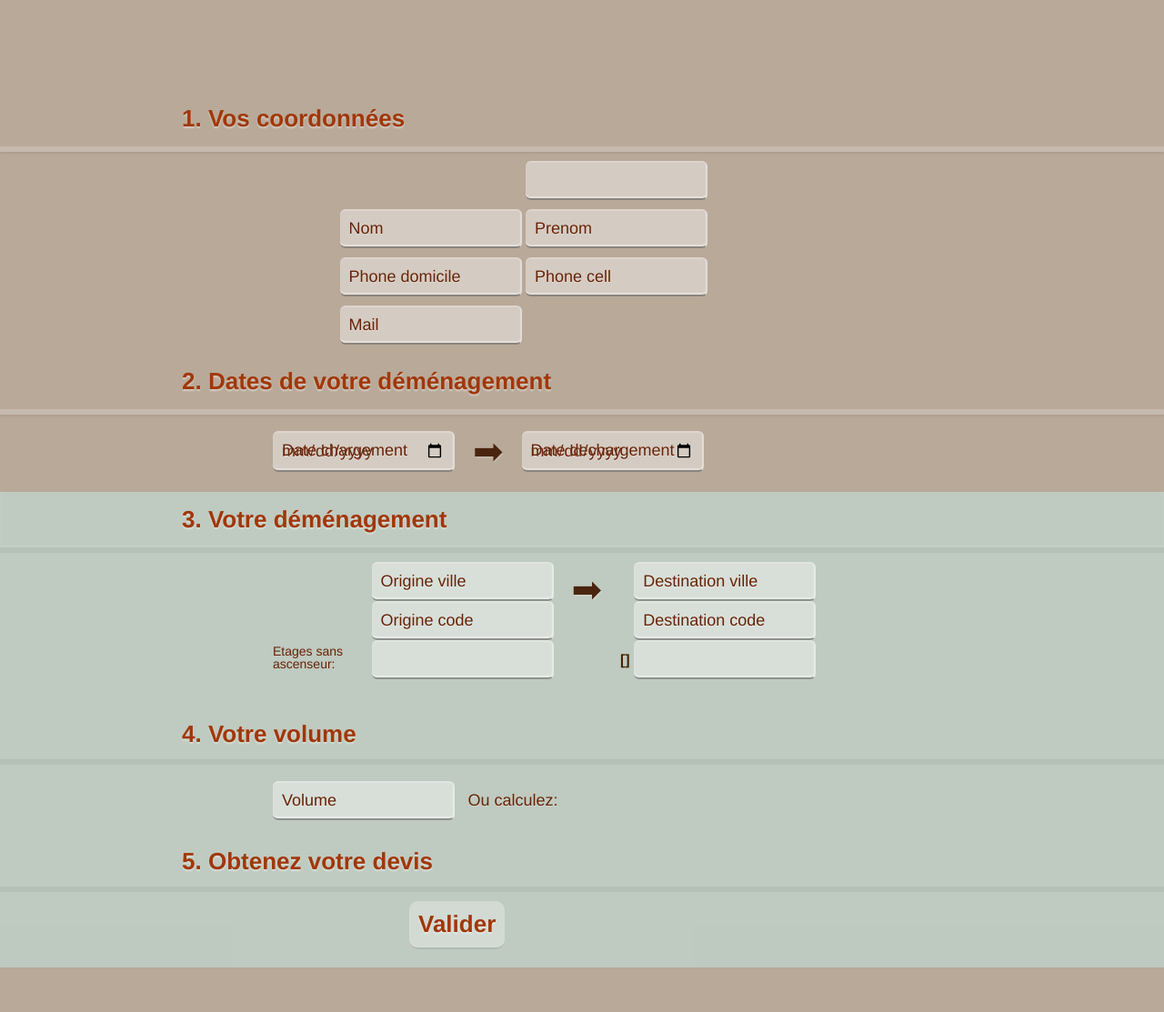
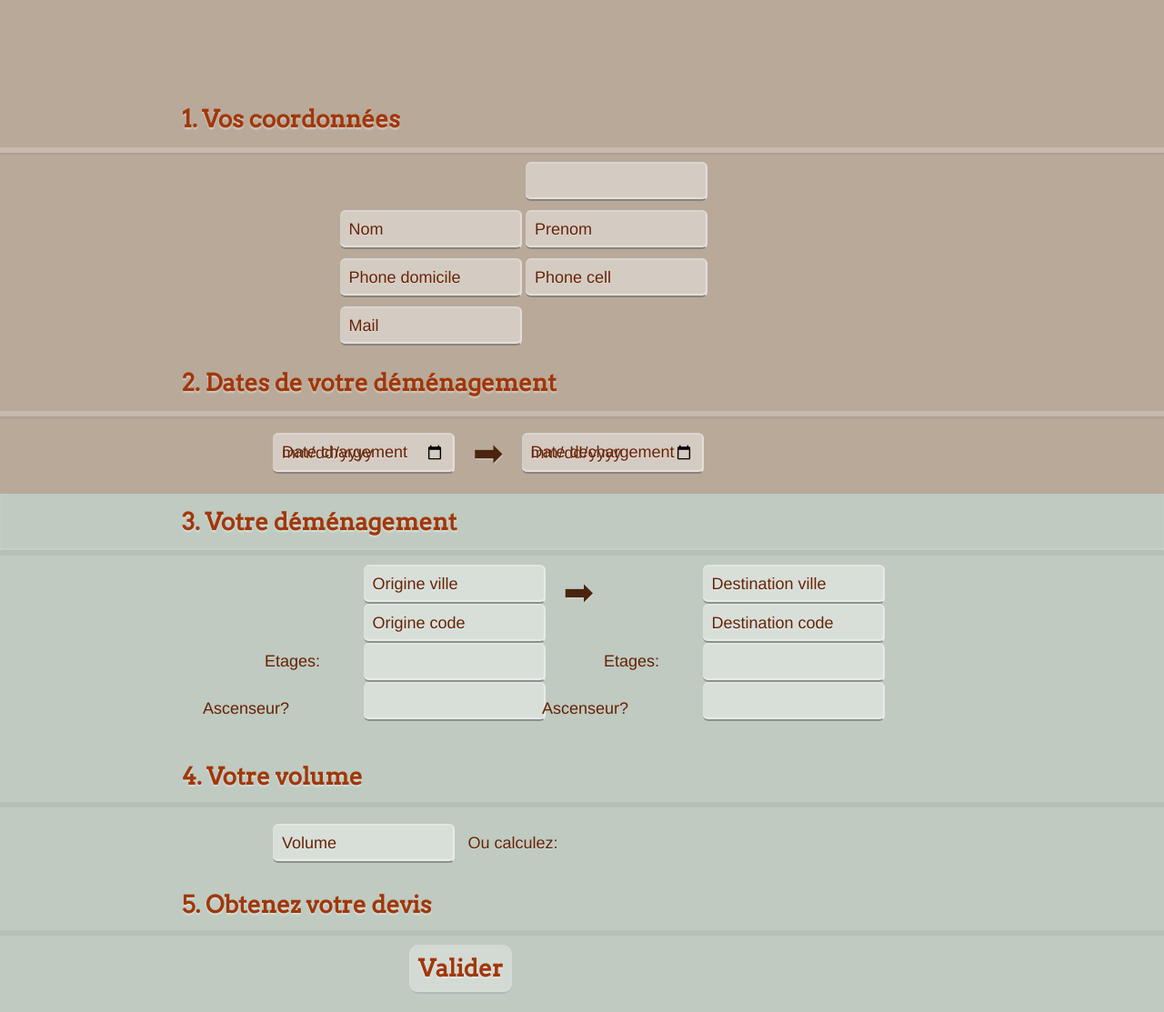
Before and after one commit to austing/Hakim, a Django app: template hakim/templates/moving/devis.html in a window 1280 px wide. Shown: the whole page at 91% size. Before the commit the page ends 1064 px from the top, so only its background shows below. Run offline with Django 3.2, Linux system fonts and the light colour scheme; the template is opened without the code that fills it, so the values that code supplies are empty, except form fields; tables that the repository leaves empty hold one stand-in row (values such as "Sample post"); form fields are guessed from the names that the template uses; some libraries are stand-ins or nearby versions.

Commit message:
hakim's customizations

```diff
--- a/hakim/hakim/static/css/devis.css
+++ b/hakim/hakim/static/css/devis.css
@@ -24,9 +24,10 @@ background-color: #B8A999;
 /*#;C8BDBB*/
 
 
+
 h5 {
 margin: 0;
-font: bold 26px "Helvetica Neue","HelveticaNeue",Helvetica,Arial,sans-serif;
+font: bold 26px Arvo,"Helvetica Neue","HelveticaNeue",Helvetica,Arial,sans-serif;
 color: #A13709;
 padding: 15px;
 display: block;
@@ -39,7 +40,7 @@ box-shadow: inset 0 -1px 3px rgba(255,255,255,0.17);
 
 h6 {
 margin: 0;
-font: bold 26px "Helvetica Neue","HelveticaNeue",Helvetica,Arial,sans-serif;
+font: bold 26px Arvo,"Helvetica Neue","HelveticaNeue",Helvetica,Arial,sans-serif;
 color: #A13709;
 padding: 15px;
 padding-bottom: 12px;
@@ -53,7 +54,7 @@ border-bottom: 6px rgba(0,0,0,0.05) solid;
 
 h3 {
 margin: 0;
-font: bold 26px "Helvetica Neue","HelveticaNeue",Helvetica,Arial,sans-serif;
+font: bold 26px Arvo,"Helvetica Neue","HelveticaNeue",Helvetica,Arial,sans-serif;
 color: #A13709;
 padding: 15px;
 display: block;
@@ -147,7 +148,7 @@ color: #662205;
 text-shadow: 0 1px 1px rgba(255,255,255,0.4);
 }
 
-input#id_origine_etages_sans_ascenseur, input#id_destination_etages_sans_ascenseur {
+input#id_origine_etages, input#id_destination_etages {
 width: 50px;
 }
 input.meuble-quantite, input.spinner {
@@ -222,17 +223,33 @@ height: 0px;
 width: 0px;
 }
 
-#etages {
+.etages {
 display: inline-block;
 text-align: left;
 font-weight: normal;
-font-size: 14px;
-line-height: 14px;
+font-size: 18px;
+line-height: 18px;
 position: relative;
 margin: 0px;
 padding: 0px;
-margin-bottom: 10px;
-margin-right: 27px;
+margin-bottom: 14px;
+position: relative;
+left: -43px;
+vertical-align: bottom;
+color: #662205;
+}
+
+.ascenseur {
+display: inline-block;
+text-align: left;
+font-weight: normal;
+font-size: 18px;
+line-height: 18px;
+margin: 0px;
+padding: 0px;
+margin-bottom: 5px;
+position: relative;
+left: -77px;
 vertical-align: bottom;
 color: #662205;
 }
@@ -348,7 +365,7 @@ cursor: hand;
 button[type="submit"] {
     -webkit-appearance: none;
 margin: 0;
-font: bold 26px "Helvetica Neue","HelveticaNeue",Helvetica,Arial,sans-serif;
+font: bold 26px Arvo,"Helvetica Neue","HelveticaNeue",Helvetica,Arial,sans-serif;
 color: #A13709;
 background: rgba(255,255,255,0.3);
 display: block;
@@ -595,3 +612,12 @@ color: #442205;
 body .ui-tooltip {
 	outline: 3px rgba(0,0,0,0.07) solid;
 }
+
+
+input[type=checkbox] {
+margin: 0;
+padding: 0;
+width: auto;
+position: relative;
+left: -7px;
+}
--- a/hakim/moving/forms.py
+++ b/hakim/moving/forms.py
@@ -33,8 +33,8 @@ class ParticulierContactForm(ModelForm):
         super(ParticulierContactForm, self).__init__(*args, **kwargs)
 #        self.fields['date_chargement'].widget = AdminDateWidget()
 #        self.fields['date_dechargement'].widget = AdminDateWidget()
-        self.fields['origine_etages_sans_ascenseur'].widget = SpinnerWidget();
-        self.fields['destination_etages_sans_ascenseur'].widget = SpinnerWidget();
+        self.fields['origine_etages'].widget = SpinnerWidget();
+        self.fields['destination_etages'].widget = SpinnerWidget();
 
 
 initial_meublequantite = []
--- a/hakim/templates/moving/devis.html
+++ b/hakim/templates/moving/devis.html
@@ -42,6 +42,7 @@ $(window).load(function() {
 
 
 
+<link href='http://fonts.googleapis.com/css?family=Arvo' rel='stylesheet' type='text/css'>
 
 
 </head>
@@ -104,8 +105,13 @@ $(window).load(function() {
         {{ contact_form.origine_code.label_tag }}{{ contact_form.origine_code }}</span>
     <div class="break"></div>
 
-        <div id="etages">Etages sans<br>ascenseur:</div>
-        {{ contact_form.origine_etages_sans_ascenseur }}
+        <div class="etages">Etages:</div>
+        {{ contact_form.origine_etages }}
+
+    <div class="break"></div>
+
+        <div class="ascenseur">Ascenseur?</div>
+        {{ contact_form.ascenseur_destination }}
     </li>
     <li class="arrow">➡</li>
     <li>
@@ -115,8 +121,12 @@ $(window).load(function() {
         {{ contact_form.destination_code.label_tag }}{{ contact_form.destination_code }}</span>
     <div class="break"></div>
 
-        {{ contact_form.destination_etages_sans_ascenseur.errors }}
-        {{ contact_form.destination_etages_sans_ascenseur }}
+        <div class="etages">Etages:</div>
+        {{ contact_form.destination_etages }}
+    <div class="break"></div>
+
+        <div class="ascenseur">Ascenseur?</div>
+        {{ contact_form.ascenseur_destination }}
     </li>
 </ul>
 
```
Also changed, not shown: hakim/moving/models.py (+6 -4 lines).
